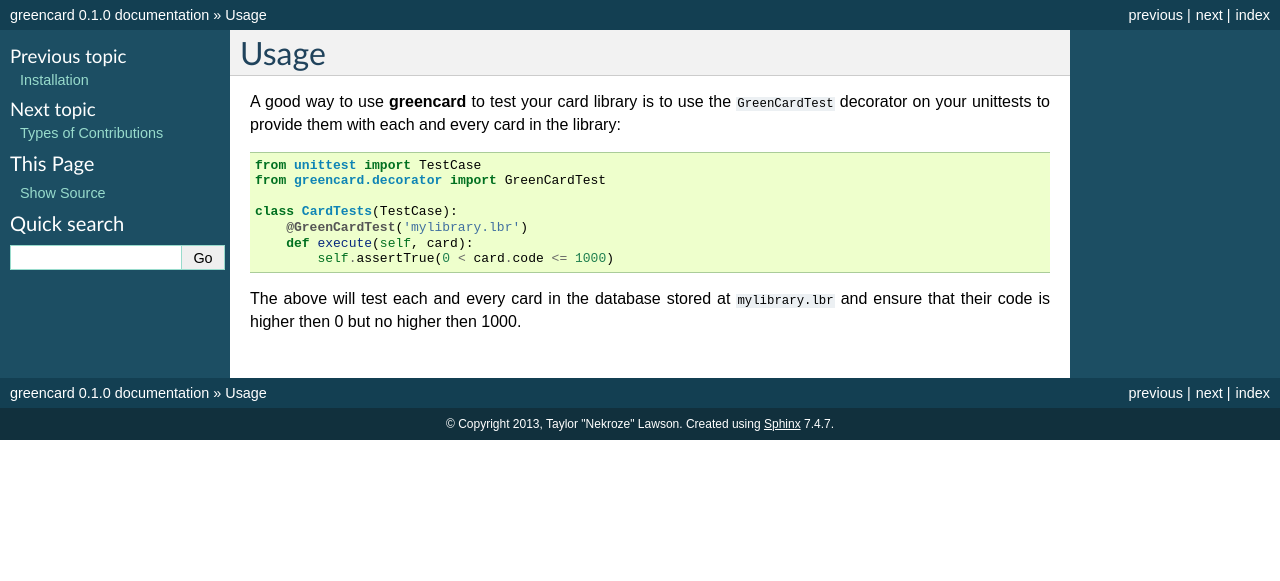
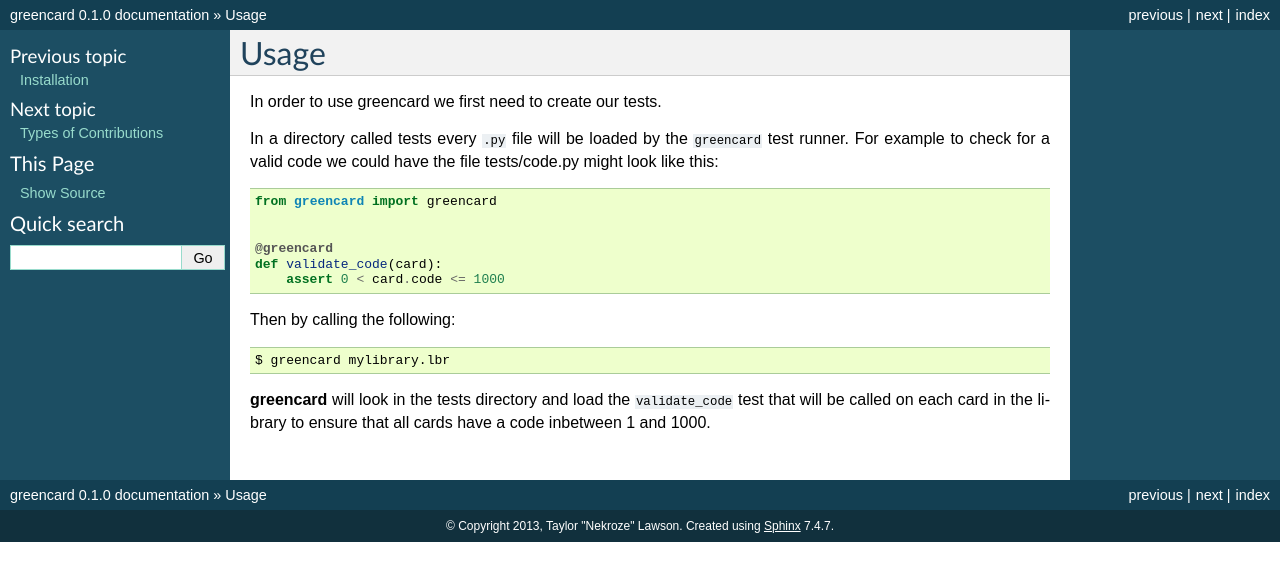
Before and after one commit to Nekroze/greencard, a Sphinx documentation site: the page built from docs/usage.rst, in a window 1280 px wide. Shown: the top 581 px of the page. Built offline with Sphinx 7.4.7, drawn with Linux system fonts in a browser that asks for light colours.

Commit message:
Implemented test descovery

```diff
--- a/docs/usage.rst
+++ b/docs/usage.rst
@@ -2,18 +2,23 @@
 Usage
 ========
 
-A good way to use **greencard** to test your card library is to use the
-``GreenCardTest`` decorator on your unittests to provide them with each and
-every card in the library::
+In order to use greencard we first need to create our tests.
 
-    from unittest import TestCase
-    from greencard.decorator import GreenCardTest
+In a directory called tests every ``.py`` file will be loaded by the
+``greencard`` test runner. For example to check for a valid code we could have
+the file tests/code.py might look like this::
 
-    class CardTests(TestCase):
-        @GreenCardTest('mylibrary.lbr')
-        def execute(self, card):
-            self.assertTrue(0 < card.code <= 1000)
+    from greencard import greencard
 
-The above will test each and every card in the database stored at
-``mylibrary.lbr`` and ensure that their code is higher then 0 but no higher
-then 1000.
+
+    @greencard
+    def validate_code(card):
+        assert 0 < card.code <= 1000
+
+Then by calling the following::
+
+    $ greencard mylibrary.lbr
+
+**greencard** will look in the tests directory and load the ``validate_code``
+test that will be called on each card in the library to ensure that all cards
+have a code inbetween 1 and 1000.
--- a/greencard/__init__.py
+++ b/greencard/__init__.py
@@ -1 +1,2 @@
 __version__ = '0.1.0'
+from .greencard import *
```
Also changed, not shown: README.rst (+4 -15 lines), 1 other file.
